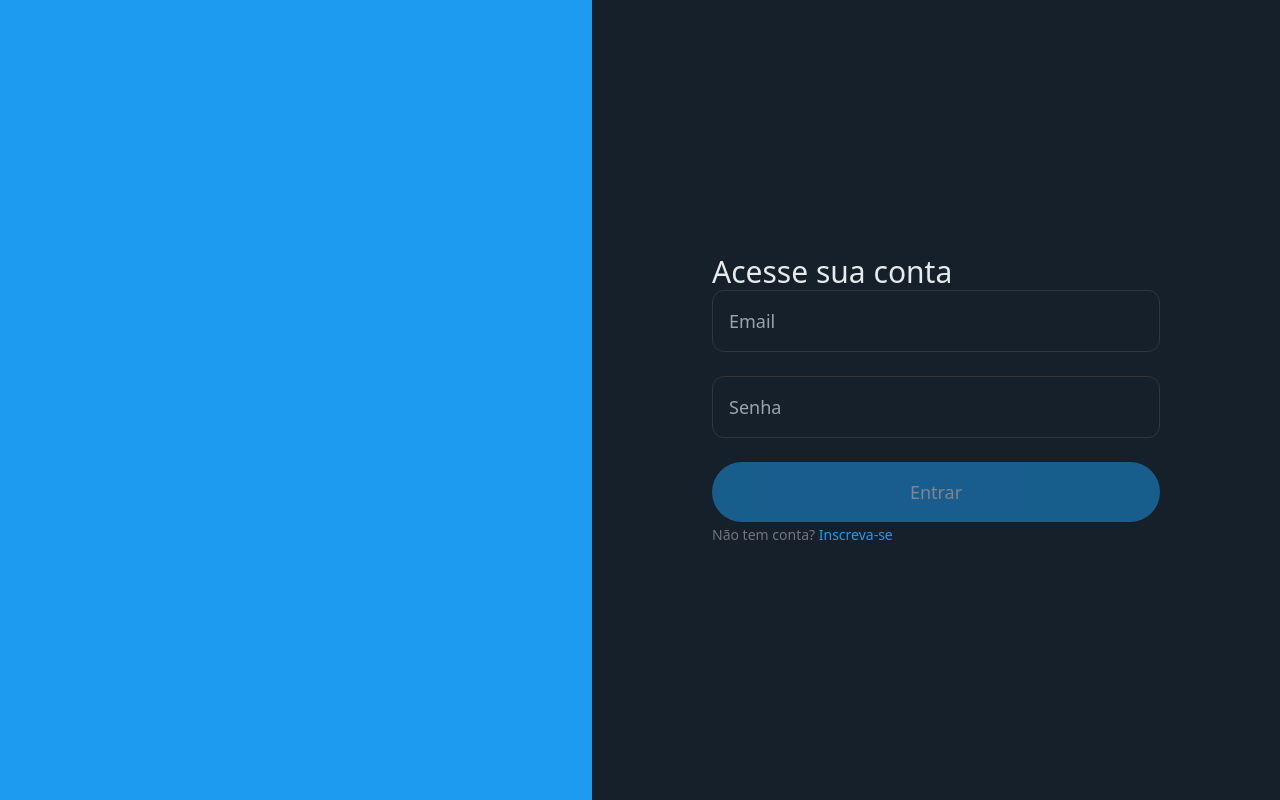
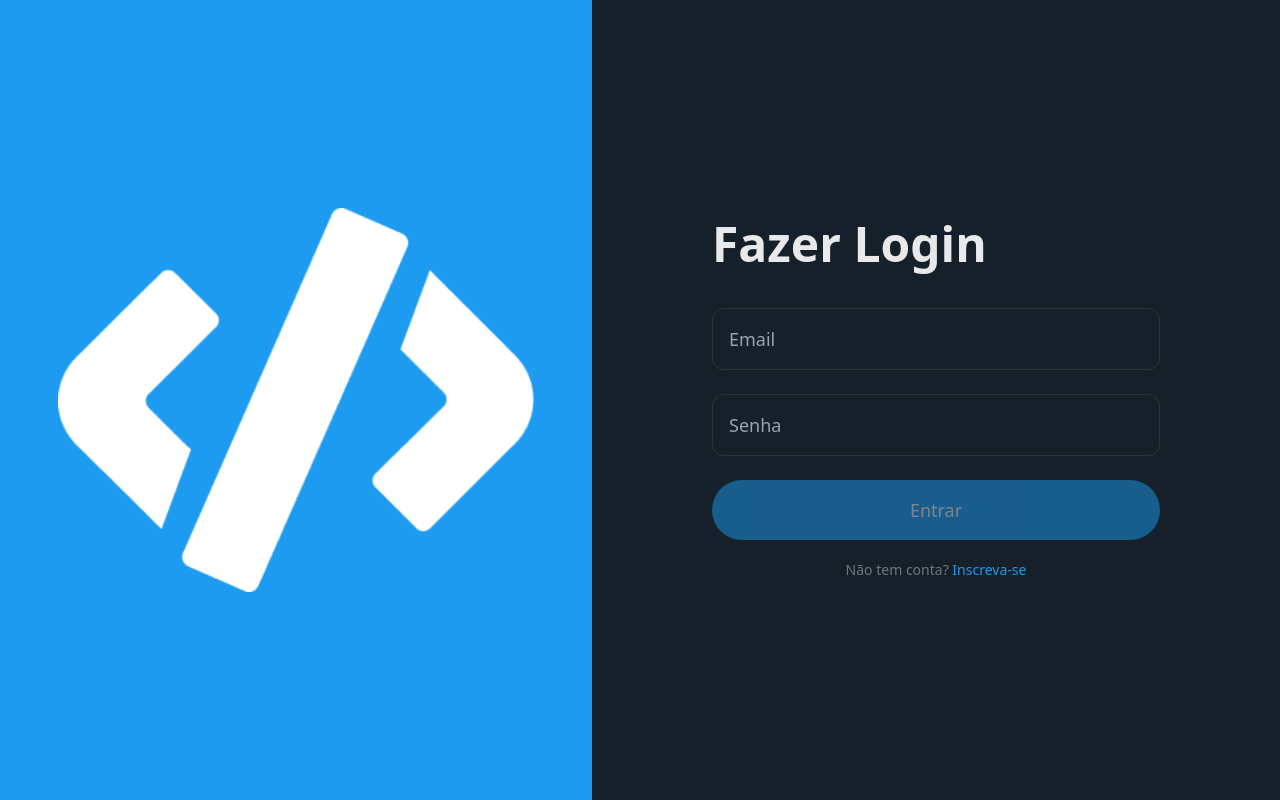
Before and after one commit to GustavoSilv4/clone-twitter-frontend-nextjs, a Next.js app: page / in a window 1280 px wide. Built offline with nearby package versions, Linux system fonts and the light colour scheme; no server answers.

Commit message:
feat: added logo in signin and fix: reverse show tweet list

```diff
--- a/src/context/AppContext.js
+++ b/src/context/AppContext.js
@@ -7,9 +7,9 @@ const AuthContext = createContext();
 
 export function AuthProvider({ children }) {
     const [user, setUser] = useState()
-    const [error, setError] = useState()
+    const [errorSignIn, setErrorSignIn] = useState()
+    const [errorSignUp, setErrorSignUp] = useState()
     const [data, setData] = useState([])
-
     const router = useRouter();
 
     const signin = async (values) => {
@@ -21,10 +21,10 @@ export function AuthProvider({ children }) {
                 }
             })
             setUser(res.data)
-            setError()
+            setErrorSignIn()
             router.push('/home')
         } catch (error) {
-            setError(error.response.data)
+            setErrorSignIn(error.response.data)
         }
     };
 
@@ -38,13 +38,12 @@ export function AuthProvider({ children }) {
 
             })
             setUser(res.data)
-            setError()
+            setErrorSignUp()
             router.push('/home')
         } catch (error) {
-            setError(error.response.data)
+            setErrorSignUp(error.response.data)
         }
     };
-
 
 
     const getData = async () => {
@@ -78,7 +77,7 @@ export function AuthProvider({ children }) {
 
 
 
-    return <AuthContext.Provider value={{ user, signin, signup, error, getData, data, submitTweet }}>{children}</AuthContext.Provider>
+    return <AuthContext.Provider value={{ user, signin, signup, errorSignUp, errorSignIn, getData, data, submitTweet }}>{children}</AuthContext.Provider>
 }
 
 export default AuthContext;
--- a/src/pages/home.jsx
+++ b/src/pages/home.jsx
@@ -21,7 +21,7 @@ const Home = () => {
         <>
             <TweetForm avatar='/image-default.svg' onSuccess={getData} />
             <div>
-                {data.length && data.map((tweet) => (
+                {data.reverse().map((tweet) => (
                     <Tweet key={tweet.id} name={tweet.user.name} username={tweet.user.username} avatar='/image-default.svg'>
                         {tweet.text}
                     </Tweet>
--- a/src/pages/index.jsx
+++ b/src/pages/index.jsx
@@ -15,7 +15,7 @@ const validationSchema = yup.object({
 
 const SignIn = () => {
 
-    const { error, signin } = useAuth();
+    const { errorSignIn, signin } = useAuth();
 
     const router = useRouter();
 
@@ -34,10 +34,14 @@ const SignIn = () => {
 
     return (
         <div className='h-full flex justify-center'>
-            <div className='bg-birdBlue lg:flex-1'></div>
+            <div className='bg-birdBlue lg:flex-1'>
+                <div className='h-full flex justify-center items-center'>
+                    <img className='items-center h-96' src='/Logo.png' />
+                </div>
+            </div>
             <div className='flex-1 flex justify-center items-center p-12 space-x-6'>
-                <div className="max-w-md flex-1">
-                    <h1 className="text-3xl">Acesse sua conta</h1>
+                <div className="max-w-md flex-1 ">
+                    <h1 className="text-5xl mb-10 font-bold">Fazer Login</h1>
 
                     <form className="space-y-6" onSubmit={formik.handleSubmit}>
 
@@ -79,8 +83,12 @@ const SignIn = () => {
                         </button>
                     </form>
 
-                    <span className='text-red-500 text-md text-center'>{error}</span>
-                    <span className="text-sm text-silver">Não tem conta? <Link href='/signup'><a className="text-birdBlue">Inscreva-se</a></Link></span>
+                    <div className='flex flex-col text-center space-y-2 mt-3'>
+                        <span className='text-red-500 text-md text-center '>{errorSignIn == "Not Found" ? 'Dados incorretos' : errorSignIn}</span>
+
+                        <span className="text-sm text-silver">Não tem conta? <Link href='/signup'><a className="text-birdBlue">Inscreva-se</a></Link></span>
+                    </div>
+
                 </div>
             </div>
         </div>
--- a/src/pages/signup.jsx
+++ b/src/pages/signup.jsx
@@ -16,7 +16,7 @@ const validationSchema = yup.object({
 
 const SignUp = () => {
 
-    const { signup, error } = useAuth();
+    const { signup, errorSignUp } = useAuth();
 
     const formik = useFormik({
         onSubmit: async values => {
@@ -109,7 +109,7 @@ const SignUp = () => {
 
             </form>
 
-            <span className='text-red-500 text-md text-center'>{error}</span>
+            <span className='text-red-500 text-md text-center'>{errorSignUp}</span>
             <span className="text-sm text-silver">Tem uma conta? <Link href='/'><a className="text-birdBlue">Acesse</a></Link></span>
         </div>
     )
```
Also changed, not shown: public/Logo.png (added), 1 other file (tests, documents, lock files or other folders).
